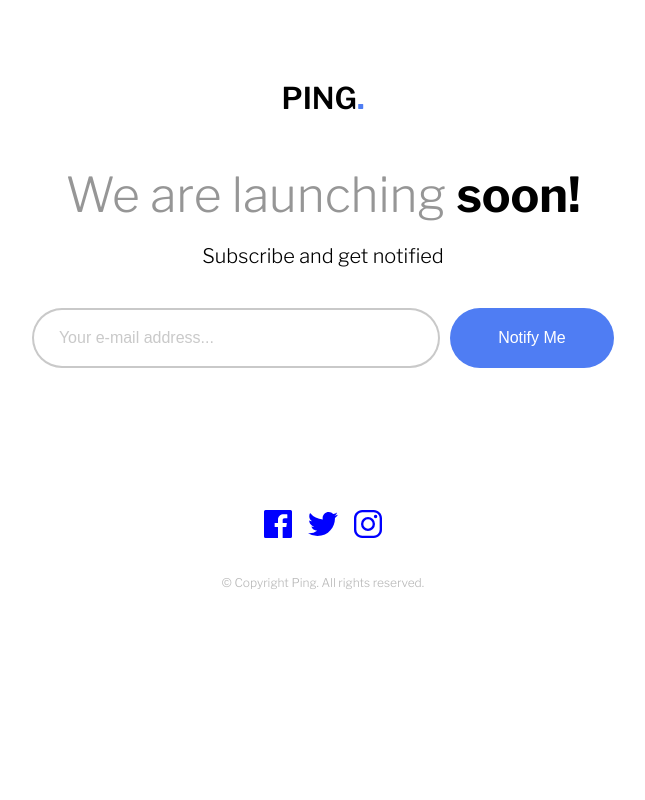
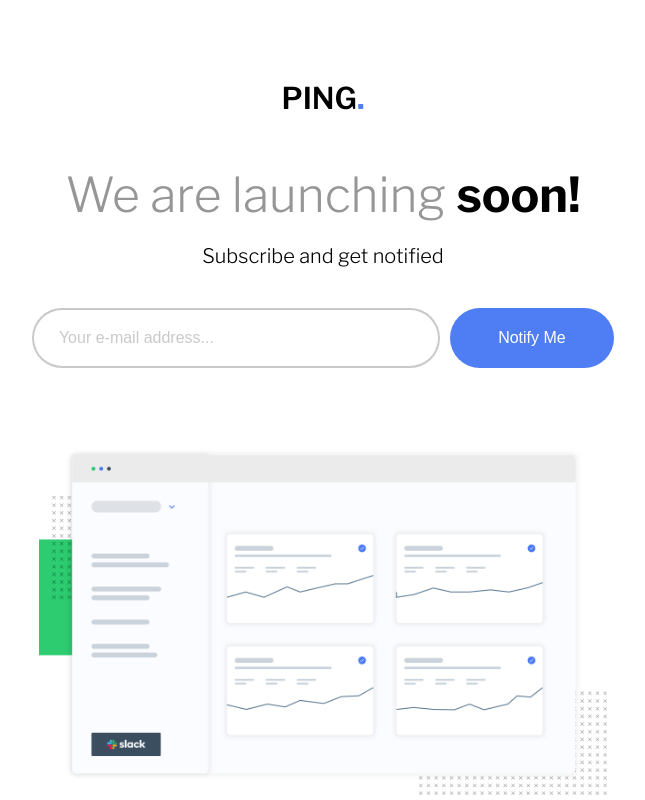
Before and after one commit to rafetbasturk/c5, a plain HTML site: page index.html in a window 1280 px wide. Shown: the top 800 px of the page, without its empty margins (317-962 px from the left). Drawn offline with nearby package versions, Linux system fonts and the light colour scheme; the site is published under a folder, as on GitHub Pages, so addresses that start at the root find nothing.

Commit message:
img link update

```diff
--- a/index.html
+++ b/index.html
@@ -33,7 +33,7 @@
   </div>
 
   <div class="main">
-    <img src="/images/illustration-dashboard.png" alt="">
+    <img src="./images/illustration-dashboard.png" alt="">
   </div>
 
   <footer>
```
